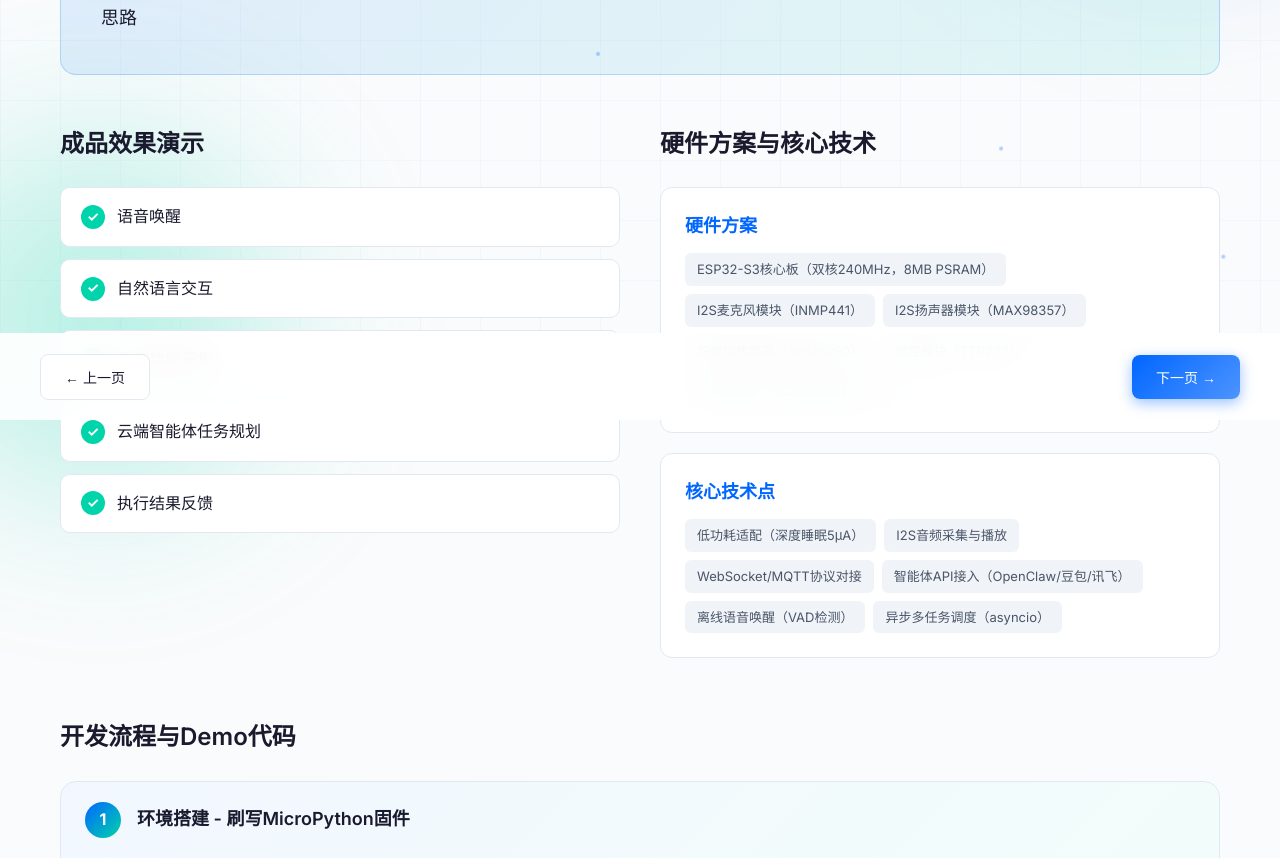
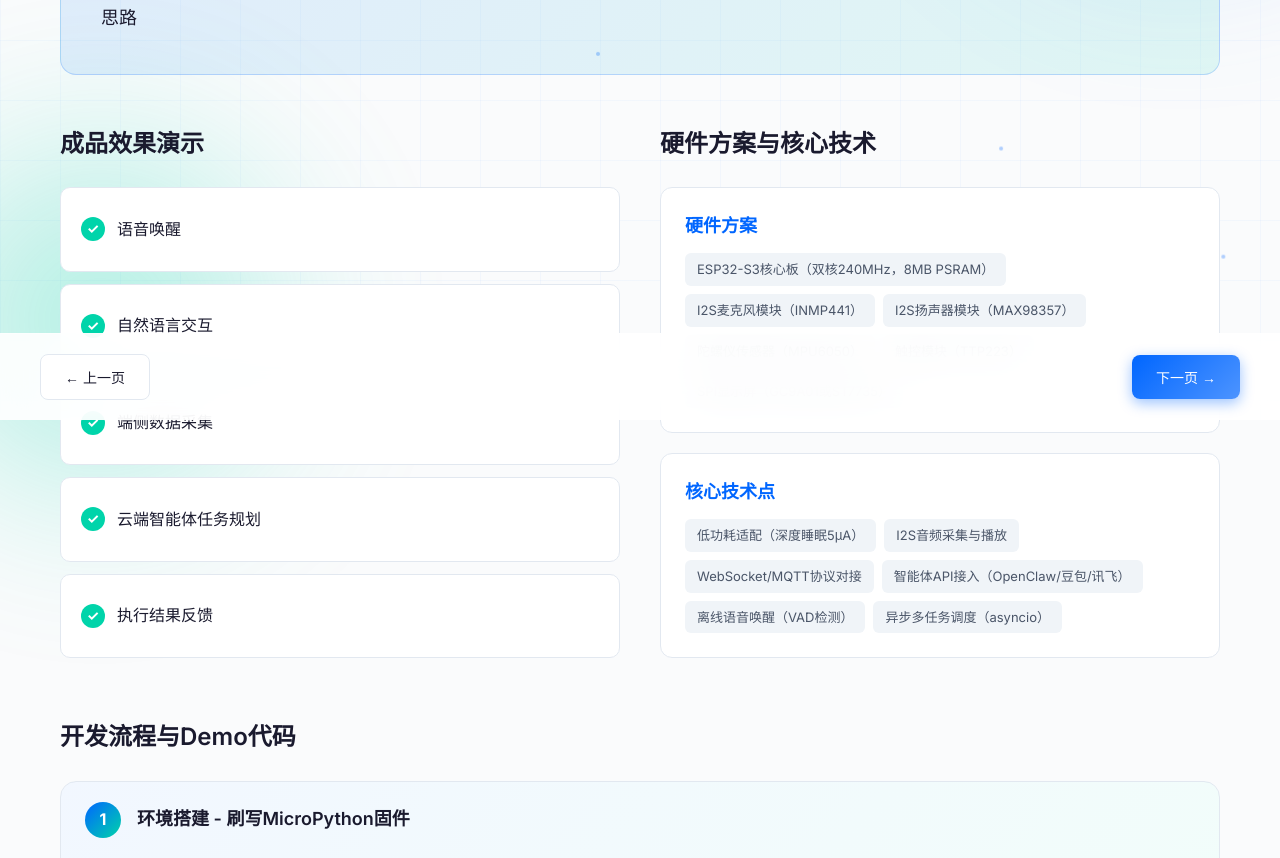
Before and after one commit to weixi5656/ai-agent-presentation, a Vue app: page /#/esp32-case in a window 1280 px wide. Shown: the part 380-1238 px from the top of the page. Built offline with nearby package versions, Linux system fonts and the light colour scheme.

Commit message:
Align left and right sections height in ESP32 page

```diff
--- a/src/views/ESP32CaseView.vue
+++ b/src/views/ESP32CaseView.vue
@@ -332,6 +332,22 @@ asyncio.run(assistant.run())`
   grid-template-columns: 1fr 1fr;
   gap: 40px;
   margin-bottom: 60px;
+  align-items: stretch;
+}
+
+.demo-section, .tech-section {
+  display: flex;
+  flex-direction: column;
+}
+
+.features-list, .tech-cards {
+  flex: 1;
+  display: flex;
+  flex-direction: column;
+}
+
+.tech-cards {
+  justify-content: space-between;
 }
 
 .section-title {
@@ -355,6 +371,7 @@ asyncio.run(assistant.run())`
   background: white;
   border-radius: 10px;
   border: 1px solid var(--border);
+  flex: 1;
 }
 
 .feature-check {
@@ -381,6 +398,9 @@ asyncio.run(assistant.run())`
   border-radius: 12px;
   padding: 24px;
   border: 1px solid var(--border);
+  flex: 1;
+  display: flex;
+  flex-direction: column;
 }
 
 .tech-card h3 {
@@ -395,6 +415,8 @@ asyncio.run(assistant.run())`
   display: flex;
   flex-wrap: wrap;
   gap: 8px;
+  flex: 1;
+  align-content: flex-start;
 }
 
 .tech-card li {
```
